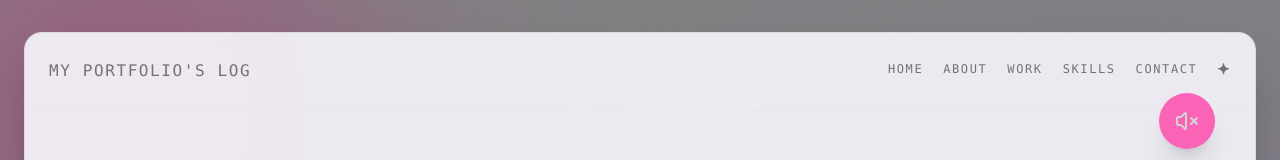
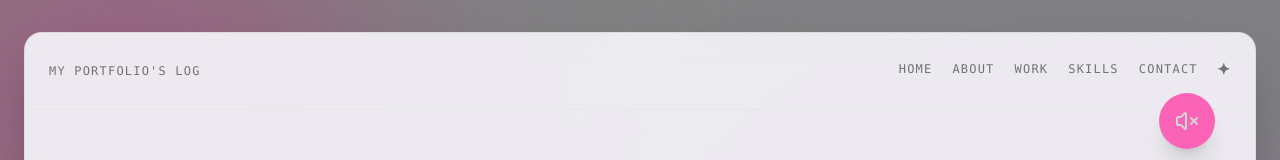
Before and after one commit to Shifani16/shifani-portfolio-website, a React (Vite) app: page /contact in a window 1280 px wide. Shown: the top 160 px of the page. Built offline with nearby package versions, Linux system fonts and the light colour scheme.

Commit message:
Fixing header

```diff
--- a/src/components/WindowFrame.tsx
+++ b/src/components/WindowFrame.tsx
@@ -29,7 +29,7 @@ export function WindowFrame({ children }: WindowFrameProps) {
   return (
     <div className="min-h-screen w-full p-4 md:p-6 flex items-center justify-center">
       <div className="relative w-full max-w-7xl h-[92vh] bg-[#f8f7fc]/90 backdrop-blur-md border border-neutral-300/60 rounded-2xl shadow-2xl overflow-hidden flex flex-col text-neutral-800">
-        <div className="flex items-center justify-between px-6 py-4 border-b border-neutral-200/60 text-XS tracking-widest text-neutral-500 uppercase font-mono">
+        <div className="flex items-center justify-between px-6 py-4 border-b border-neutral-200/60 text-xs tracking-widest text-neutral-500 uppercase font-mono">
           <span>MY PORTFOLIO'S LOG</span>
           <span>{getHeaderTitle(location.pathname)}</span>
         </div>
```
